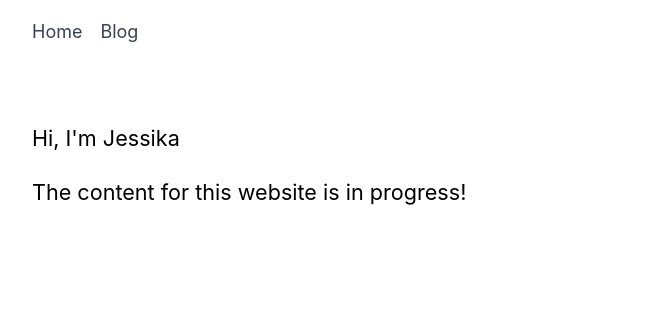
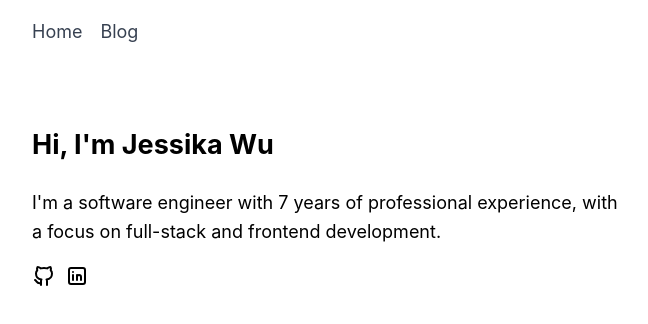
Before and after one commit to jessika/jessika.dev, a Next.js app: page / in a window 1280 px wide. Shown: the top 324 px of the page, without its empty margins (114-762 px from the left). Built offline with nearby package versions, Linux system fonts and the light colour scheme.

Commit message:
Add description and external links to home page

```diff
--- /dev/null
+++ b/pages/index.module.css
@@ -0,0 +1,8 @@
+.blurb {
+    max-width: 600px;
+}
+
+.icons {
+    display: flex;
+    gap: .5rem;
+}
--- a/pages/index.tsx
+++ b/pages/index.tsx
@@ -1,6 +1,6 @@
 import Head from 'next/head'
 import Layout, { siteTitle } from '../components/layout'
-import utilStyles from '../styles/utils.module.css'
+import styles from './index.module.css'
 
 export default function Home() {
   return (
@@ -8,11 +8,15 @@ export default function Home() {
       <Head>
         <title>{siteTitle}</title>
       </Head>
-      <section className={utilStyles.headingMd}>
-        <p>Hi, I'm Jessika</p>
+      <section className={styles.blurb}>
+        <h2>Hi, I'm Jessika Wu</h2>
         <p>
-          The content for this website is in progress!
+          I'm a software engineer with 7 years of professional experience, with a focus on full-stack and frontend development.
         </p>
+        <div className={styles.icons}>
+          <a href="https://github.com/jessika"><img src="/images/icons/brand-github.svg" alt="Github icon" /></a>
+          <a href="https://linkedin.com/jessikawu1"><img src="/images/icons/brand-linkedin.svg" alt="LinkedIn icon" /></a>
+        </div>
       </section>
     </Layout>
   )
```
Also changed, not shown: public/images/icons/brand-github.svg (added), public/images/icons/brand-linkedin.svg (added).
